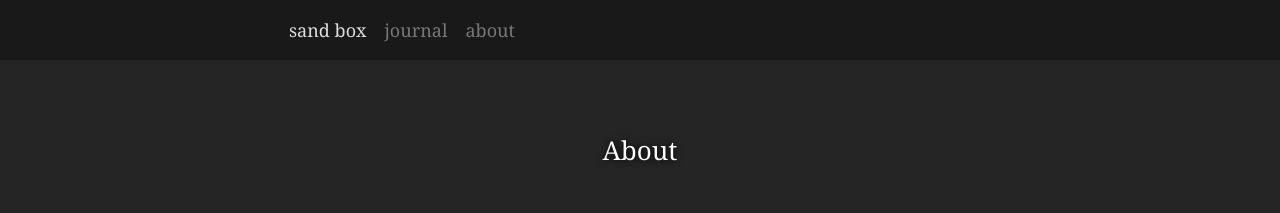
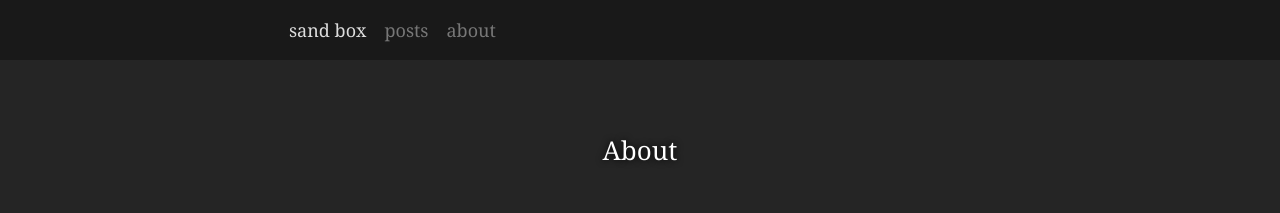
Before and after one commit to Jachu5/jachu5.github.io, a Jekyll site: the page built from _posts/en/pages/2014-08-24-about.md, in a window 1280 px wide. Shown: the top 213 px of the page. Built offline with Jekyll 4.4.1, drawn with Linux system fonts in a browser that asks for light colours; Markdown is read by kramdown in place of the engine named in the settings.

Commit message:
Nav element translation

```diff
--- a/_data/navigation.yml
+++ b/_data/navigation.yml
@@ -3,7 +3,7 @@
     title: "sand box"
     url:   "/"
   journal:
-    title: "journal"
+    title: "posts"
     url:   "/index.html"
   about:
     title: "about"
@@ -16,5 +16,5 @@
     title: "posts"
     url:   "/journal/"
   about:
-    title: "sobre mi"
+    title: "sobre mí"
     url:   "/a-propos/"
```
